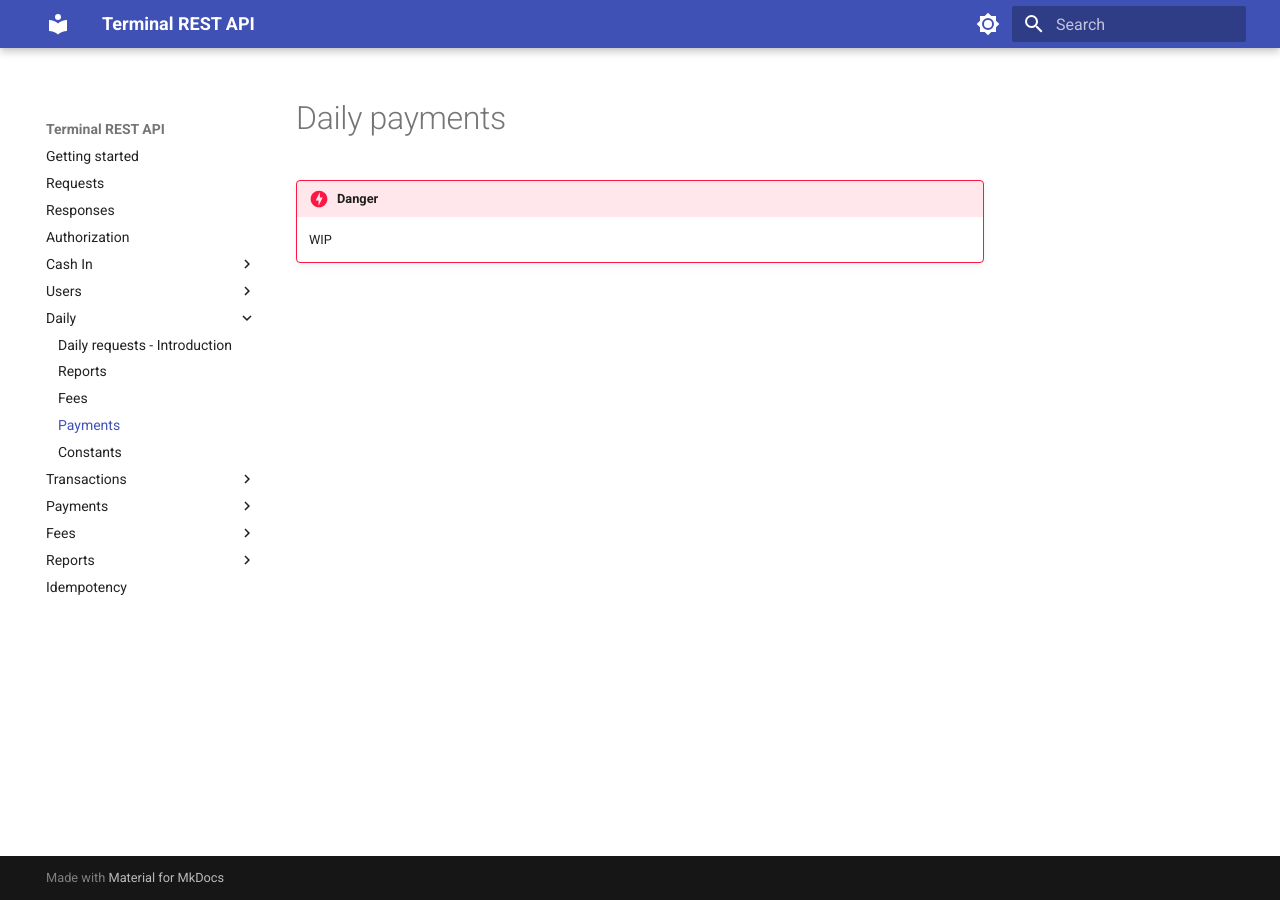
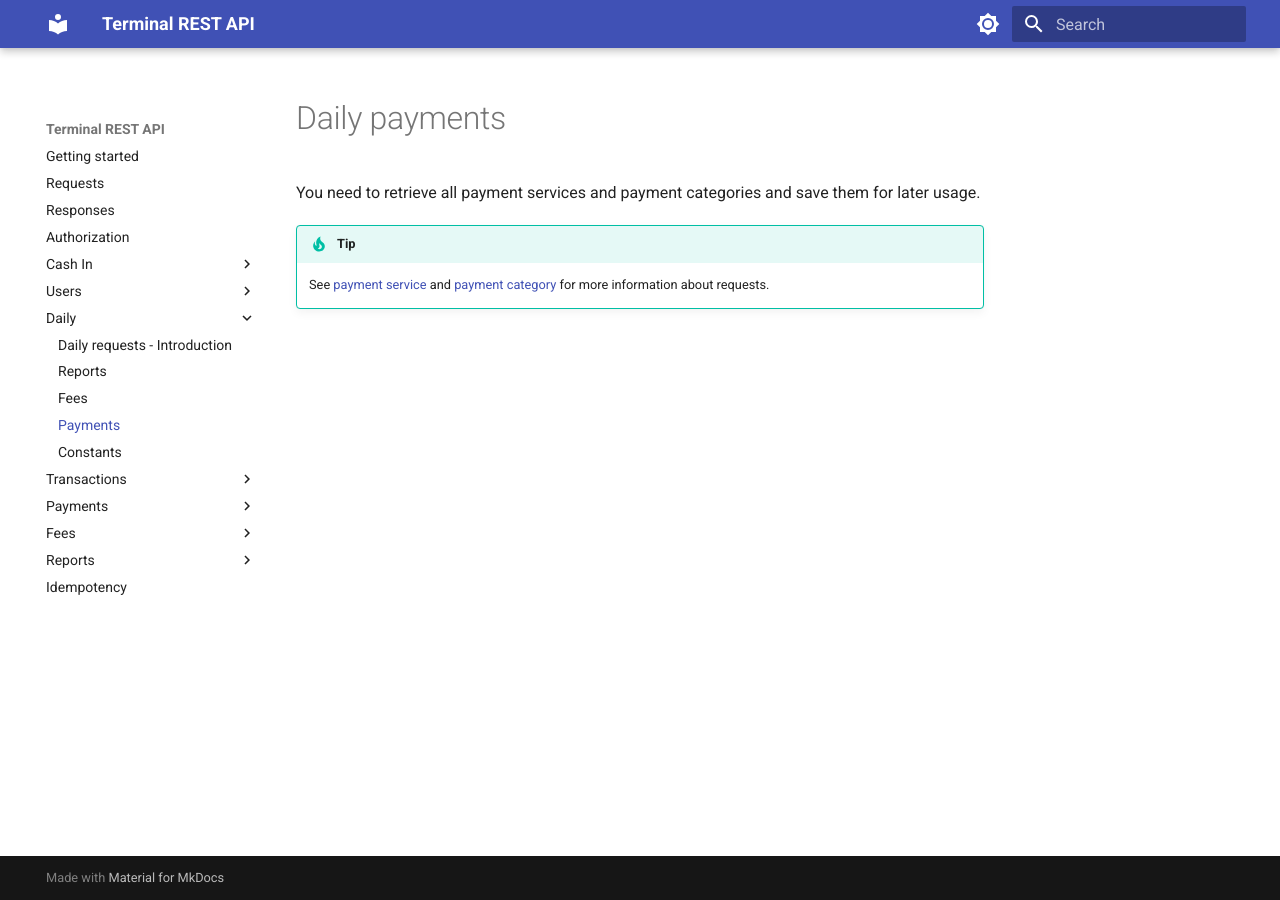
Before and after one commit to iumiCash/terminal-api, an MkDocs documentation site: the page built from docs/daily/payments.md, in a window 1280 px wide. Built offline with MkDocs 1.6.1 and Material for MkDocs 9.7.7, drawn with Linux system fonts in a browser that asks for light colours.

Commit message:
daily requests

```diff
--- a/docs/daily/payments.md
+++ b/docs/daily/payments.md
@@ -1,5 +1,8 @@
 # Daily payments
 
 
-!!! danger
-    WIP
+You need to retrieve all payment services and payment categories and save them for later usage.
+
+!!! tip
+    See [payment service](../payments/payments.md) and [payment category](../payments/categories.md)
+    for more information about requests.
```
Also changed, not shown: docs/daily/fees.md (+3 -2 lines).
